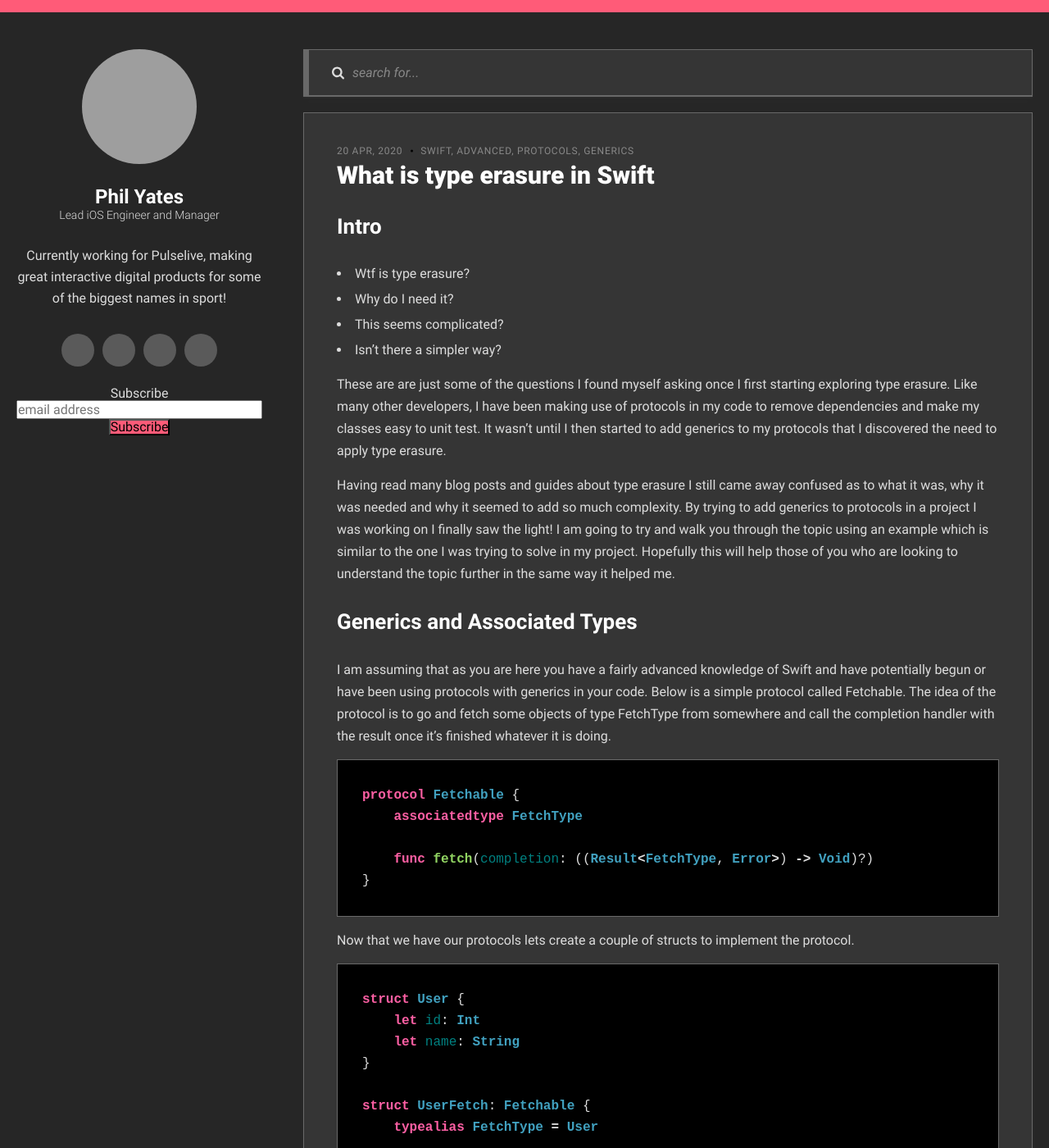
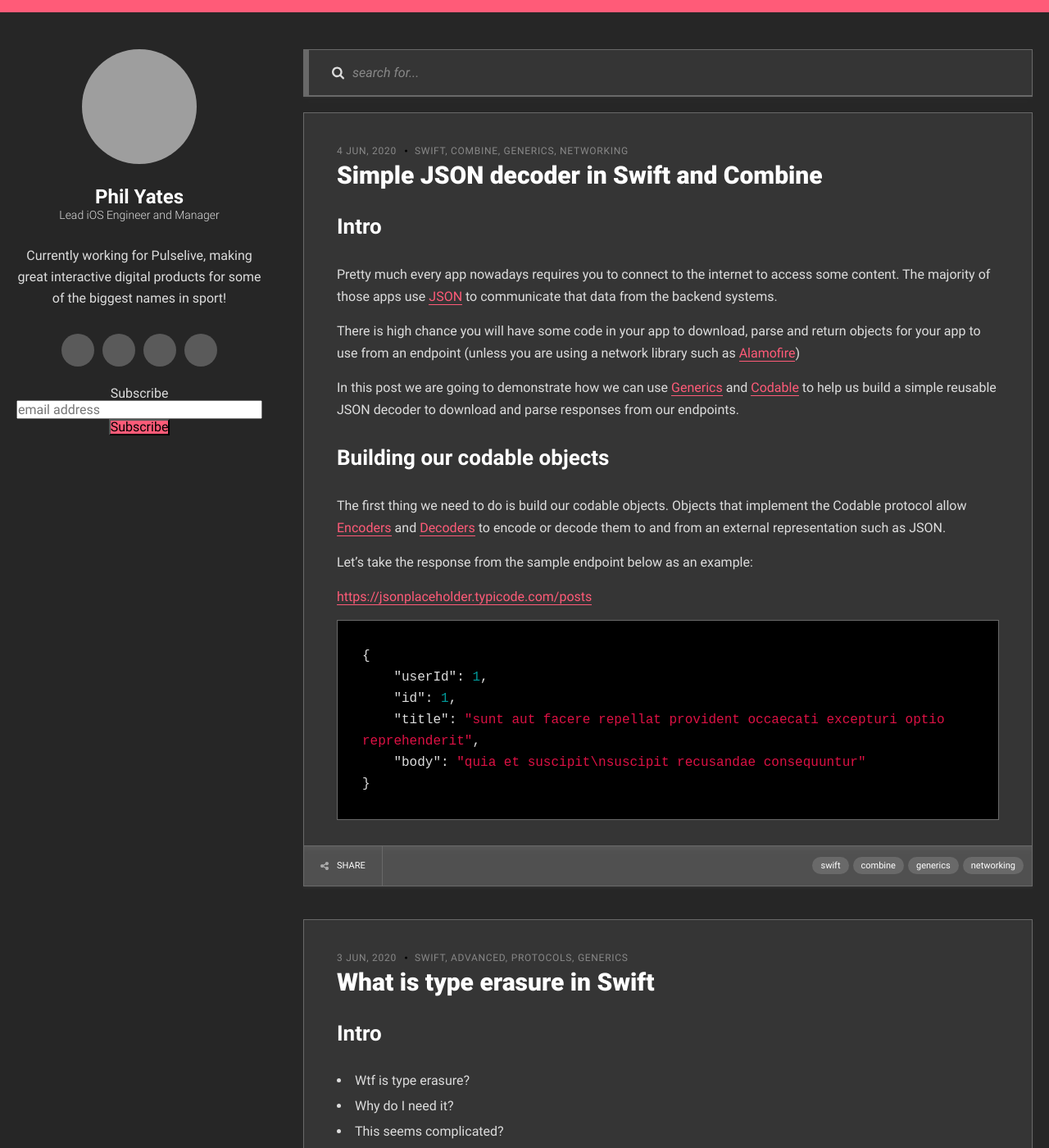
Before and after one commit to pyartez/pyartez.github.io, a Jekyll site: the page built from index.html, in a window 1280 px wide and 1400 px high. Shown: the whole window at 82% size. Built offline with Jekyll 4.4.1, drawn with Linux system fonts in a browser that asks for light colours; the list of posts is cut into pages by our own code; comment, search, counter and statistics services are not loaded; grey boxes are pictures that could not be loaded.

Commit message:
Rename old post and add new one

```diff
--- /dev/null
+++ b/_posts/2020-06-06-simple-json-decoder-in-swift-and-combine.md
@@ -0,0 +1,43 @@
+---
+layout: post
+date: 2020-06-04 10:00
+title:  "Simple JSON decoder in Swift and Combine"
+mood: happy
+category:
+- swift
+- combine
+- generics
+- networking
+tags:
+- swift
+- combine
+- generics
+- networking
+---
+
+## Intro
+
+Pretty much every app nowadays requires you to connect to the internet to access some content. The majority of those apps use [JSON](https://www.w3schools.com/whatis/whatis_json.asp) to communicate that data from the backend systems.
+
+There is high chance you will have some code in your app to download, parse and return objects for your app to use from an endpoint (unless you are using a network library such as [Alamofire](https://github.com/Alamofire/Alamofire))
+
+In this post we are going to demonstrate how we can use [Generics](https://docs.swift.org/swift-book/LanguageGuide/Generics.html) and [Codable](https://developer.apple.com/documentation/foundation/archives_and_serialization/encoding_and_decoding_custom_types) to help us build a simple reusable JSON decoder to download and parse responses from our endpoints.
+
+## Building our codable objects
+
+The first thing we need to do is build our codable objects. Objects that implement the Codable protocol allow [Encoders](https://developer.apple.com/documentation/swift/encoder) and [Decoders](https://developer.apple.com/documentation/swift/decoder) to encode or decode them to and from an external representation such as JSON.
+
+Let's take the response from the sample endpoint below as an example:
+
+<https://jsonplaceholder.typicode.com/posts>
+
+{% highlight JSON %}
+
+{
+    "userId": 1,
+    "id": 1,
+    "title": "sunt aut facere repellat provident occaecati excepturi optio reprehenderit",
+    "body": "quia et suscipit\nsuscipit recusandae consequuntur"
+}
+
+{% endhighlight %}
```
Also changed, not shown: _posts/2020-06-03-what-is-type-erasure.md (renamed from _posts/2020-04-25-what-is-type-erasure.md, +1 -1 lines).
